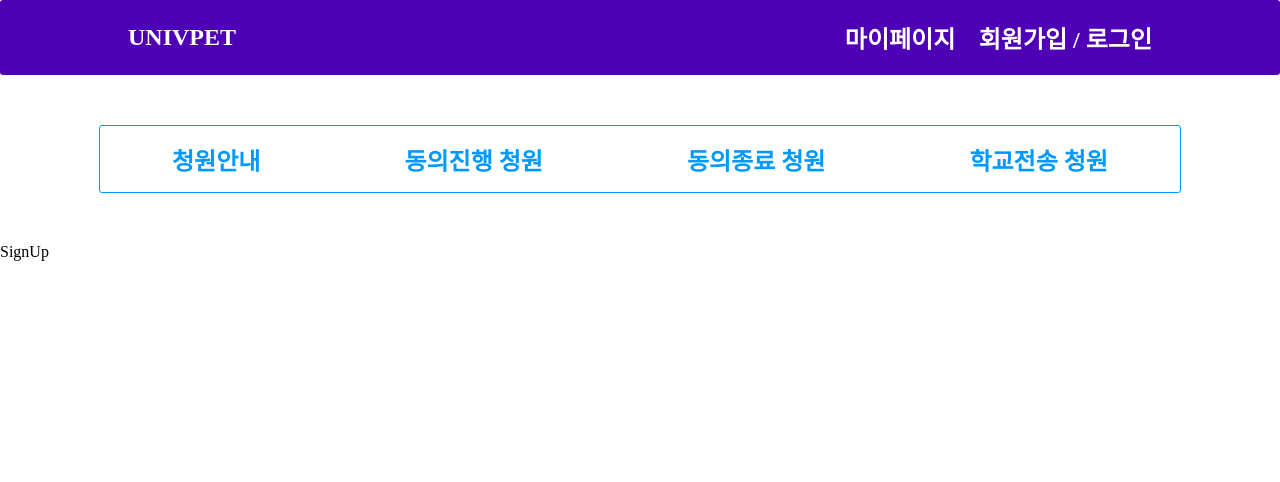
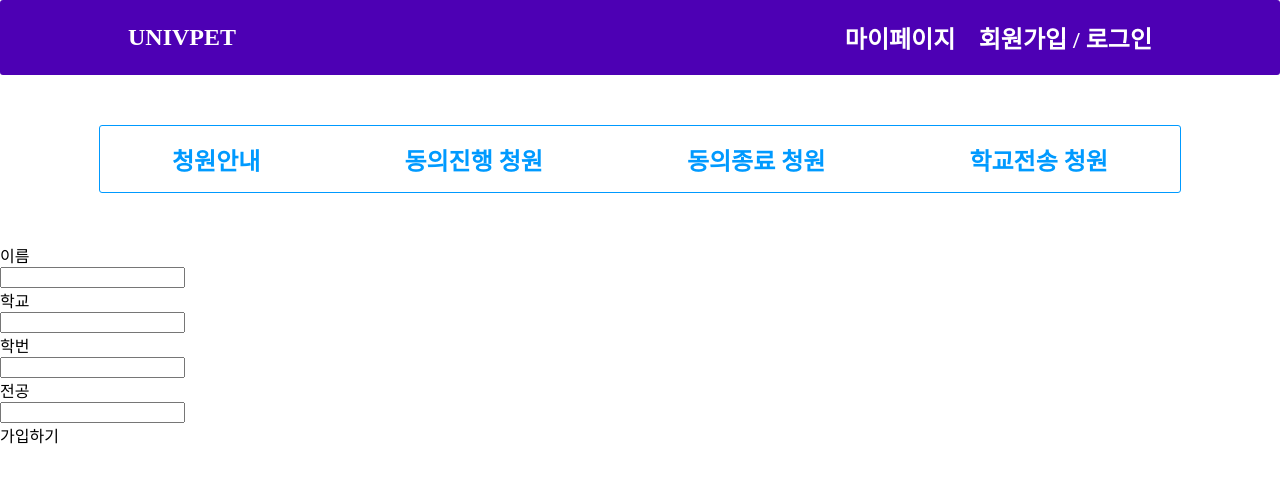
Before and after one commit to Sinchonthon-Minyoung-Team/7team_front, a React (Create React App) app in the folder education/: page /signup in a window 1280 px wide. Shown: the top 482 px of the page. Built offline with nearby package versions, Linux system fonts and the light colour scheme.

Commit message:
sign up 구현

```diff
--- a/education/src/components/NavBar.js
+++ b/education/src/components/NavBar.js
@@ -9,7 +9,7 @@ function NavBar() {
         <Logo to="/">UNIVPET</Logo>
         <UserContainer>
           <MyPage to="/mypage">마이페이지</MyPage>
-          <Sign to="/signup">회원가입 / 로그인</Sign>
+          <Sign to="/loginpage">회원가입 / 로그인</Sign>
         </UserContainer>
       </NavContainer>
       <Menu />
--- a/education/src/pages/Login/LoginPage.js
+++ b/education/src/pages/Login/LoginPage.js
@@ -28,7 +28,7 @@ const LoginPage = () => {
             code,
           }
         );
-        const { data } = response.data;
+        const data = response.data;
         console.log(response);
         const accessToken = data.access;
         const refreshToken = data.refresh;
--- a/education/src/pages/SignUp.js
+++ b/education/src/pages/SignUp.js
@@ -1,5 +1,84 @@
+import styled from "styled-components";
+import { useState } from "react";
+import { useNavigate } from "react-router-dom";
+import axios from "axios";
+
 function SignUp() {
-  return <>SignUp</>;
+  const [registerData, setRegisterData] = useState({
+    userName: "",
+    univ: "",
+    studentID: "",
+    major: "",
+  });
+
+  const { userName, univ, studentID, major } = registerData;
+
+  const onChange = (event) => {
+    const { name, value } = event.target;
+    console.log(name);
+    setRegisterData((prevData) => ({
+      ...prevData,
+      [name]: value,
+    }));
+  };
+
+  const navigate = useNavigate();
+
+  const onClick = async (event) => {
+    event.preventDefault();
+
+    try {
+      const res = await axios.post(
+        `${process.env.REACT_APP_BaseUrl}/accounts`,
+        {
+          unviersity: univ,
+          student_id: studentID,
+          name: userName,
+          major: major,
+        }
+      );
+
+      if (res.status === 200) {
+        alert("회원가입이 완료되었습니다!");
+        navigate("/");
+      } else {
+        alert("회원가입에 실패했습니다. 다시 시도해주세요.");
+      }
+    } catch (error) {
+      alert("오류가 발생했습니다. 다시 시도해주세요.");
+    }
+  };
+
+  return (
+    <>
+      <SectionContainer>
+        <Menu>이름</Menu>
+        <Input name="userName" value={userName} onChange={onChange} />
+      </SectionContainer>
+      <SectionContainer>
+        <Menu>학교</Menu>
+        <Input name="univ" value={univ} onChange={onChange} />
+      </SectionContainer>
+      <SectionContainer>
+        <Menu>학번</Menu>
+        <Input name="studentID" value={studentID} onChange={onChange} />
+      </SectionContainer>
+      <SectionContainer>
+        <Menu>전공</Menu>
+        <Input name="major" value={major} onChange={onChange} />
+      </SectionContainer>
+
+      <SubmitBtn onClick={onClick}>가입하기</SubmitBtn>
+    </>
+  );
 }
 
 export default SignUp;
+
+const Input = styled.input``;
+
+const SectionContainer = styled.div``;
+
+const Menu = styled.div``;
+
+const SubmitBtn = styled.div``;
```
